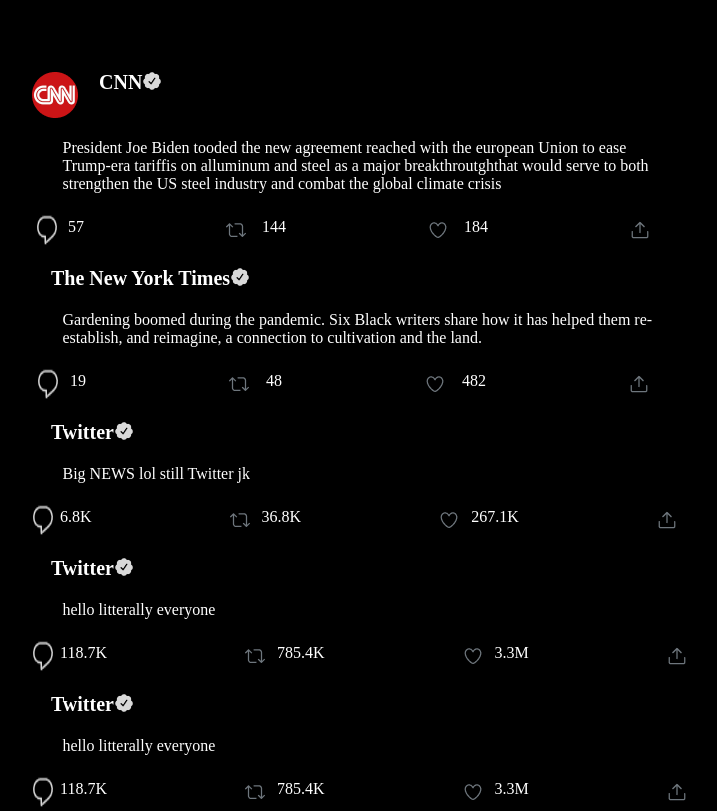
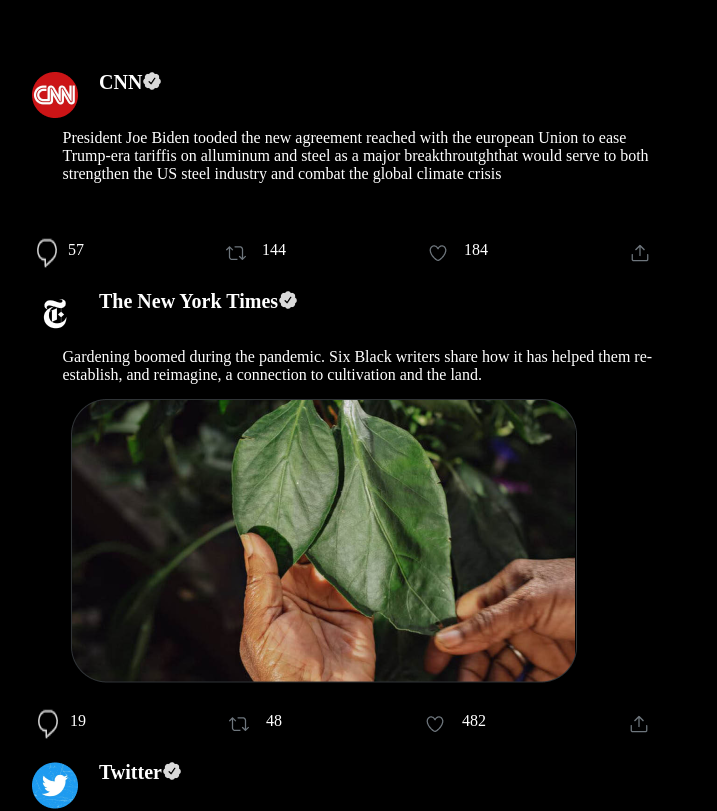
Before and after one commit to Agapy19/PROJET-TWETTER, a React (Vite) app: page / in a window 1280 px wide. Shown: the part 260-1071 px from the top of the page, without its empty margins (294-1011 px from the left). Built offline with nearby package versions, Linux system fonts and the light colour scheme.

Commit message:
tweet component finishing

```diff
--- a/Components/Tweet.jsx
+++ b/Components/Tweet.jsx
@@ -5,10 +5,13 @@
                 <img src={props.src} alt="" />
                 <h3> {props.title} </h3>
                 <div className="tweet-profile__verified">
-                  <img src="Images/Verified.png" alt="" />
+                    <img src="Images/Verified.png" alt="" />
                 </div>
             </div>
             <p> {props.p} </p>
+            <div className="tweet-image">
+                <img src={props.image} alt="" />
+            </div>
             <div className="tweet-actions">
                 <img src="Images/Reply.png" alt="" />
                 <span> {props.reply} </span>
--- a/src/App.css
+++ b/src/App.css
@@ -79,7 +79,7 @@
 p {
     color: var(--text-color);
     margin-left: 5%;
-    margin-top: 20px;
+    margin-top: 10px;
 
  }
  h3 {
@@ -108,3 +108,7 @@
   margin-right: 20%;
   margin-top: 5px;
 }
+.tweet-image{
+  margin-left: 40px;
+  margin-top: 15px;
+}
--- a/src/App.jsx
+++ b/src/App.jsx
@@ -11,7 +11,6 @@
 
   return (
     <>
-      <div className="timeline">
       <div className="tweets">
         <div className="header">
           <div className="page-title">
@@ -23,9 +22,7 @@
         </div>
       </div>
       <div className="tweet-editor">
-          <div className="avatar">
         <img src="Images/Profile-Photo.png" alt="" />
-          </div>
         <div className="tweet-editor__form">
           <div className="tweet-editor__input">
             <input type="text" placeholder="What's happening?" />
@@ -42,25 +39,20 @@
           </div>
         </div>
       </div>
+      <Tweet src="Images/cnn-Profile-Photo.png" p="President Joe Biden tooded the new agreement reached with the european Union to ease
+                Trump-era tariffis on alluminum and steel as a major breakthroutghthat would serve to
+                both strengthen the US steel industry and combat the global climate crisis" title="CNN" reply="57" epingle="144" like="184" />
+      <div className="tweet-content">
+        <Tweet src="Images/newyork.png" p="Gardening boomed during the pandemic. Six Black writers share how it has helped them re-establish, and reimagine, a connection to cultivation and the land.
+        " title="The New York Times" image="Images/Img.png" reply="19" epingle="48" like="482" />
+      </div>
+      <Tweet src="Images/logotwitter.png" p="Big NEWS lol still Twitter jk" title="Twitter" reply="6.8K" epingle="36.8K" like="267.1K" />
+      <Tweet src="Images/logotwitter.png" p="hello litterally everyone" title="Twitter" reply="118.7K" epingle="785.4K" like="3.3M" />
+      <Tweet src="Images/logotwitter.png" p="hello litterally everyone" title="Twitter" image="Images/Img.png" reply="118.7K" epingle="785.4K" like="3.3M" />
+      <Tweet src="Images/logotwitter.png" p="hello litterally everyone" title="Twitter"/>
 
 
 
-        {/* <img src="Images/cnn-Profile-Photo.png" alt="" /> */}
-
-        <Tweet src="Images/cnn-Profile-Photo.png" p="President Joe Biden tooded the new agreement reached with the european Union to ease
-                Trump-era tariffis on alluminum and steel as a major breakthroutghthat would serve to
-                both strengthen the US steel industry and combat the global climate crisis" title="CNN" reply="57" epingle="144" like="184"/>
-        <div className="tweet-content">
-          <Tweet p="Gardening boomed during the pandemic. Six Black writers share how it has helped them re-establish, and reimagine, a connection to cultivation and the land.
-        " title="The New York Times" reply="19" epingle="48" like="482" />
-        </div>
-        <Tweet p="Big NEWS lol still Twitter jk" title="Twitter" reply="6.8K" epingle="36.8K" like="267.1K"/>
-        <Tweet p="hello litterally everyone" title="Twitter" reply="118.7K" epingle="785.4K" like="3.3M"/>
-        <Tweet p="hello litterally everyone" title="Twitter" reply="118.7K" epingle="785.4K" like="3.3M"/>
-
-
-
-      </div>
     </>
   )
 }
```
Also changed, not shown: Images/newyork.png (renamed from Images/Tweet-Profile-newyork-time.png). Lines whose indentation alone changed are shown as unchanged.
